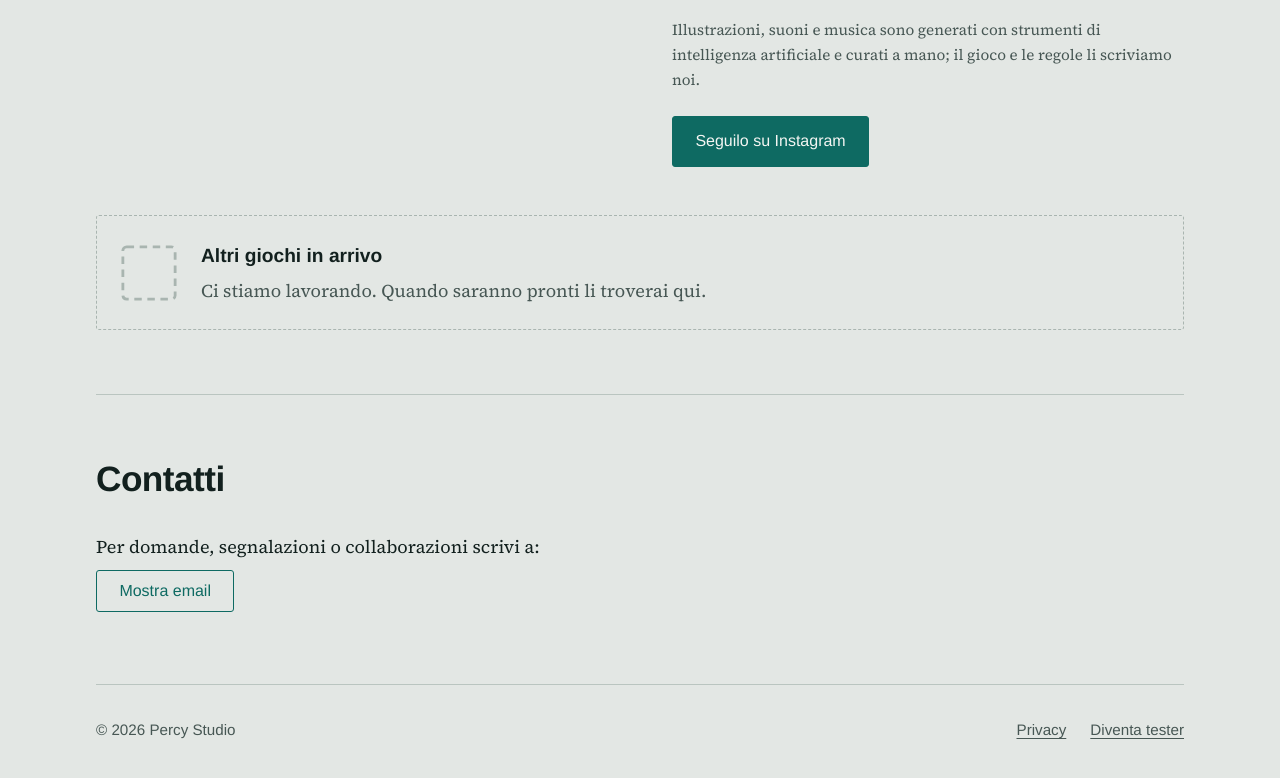
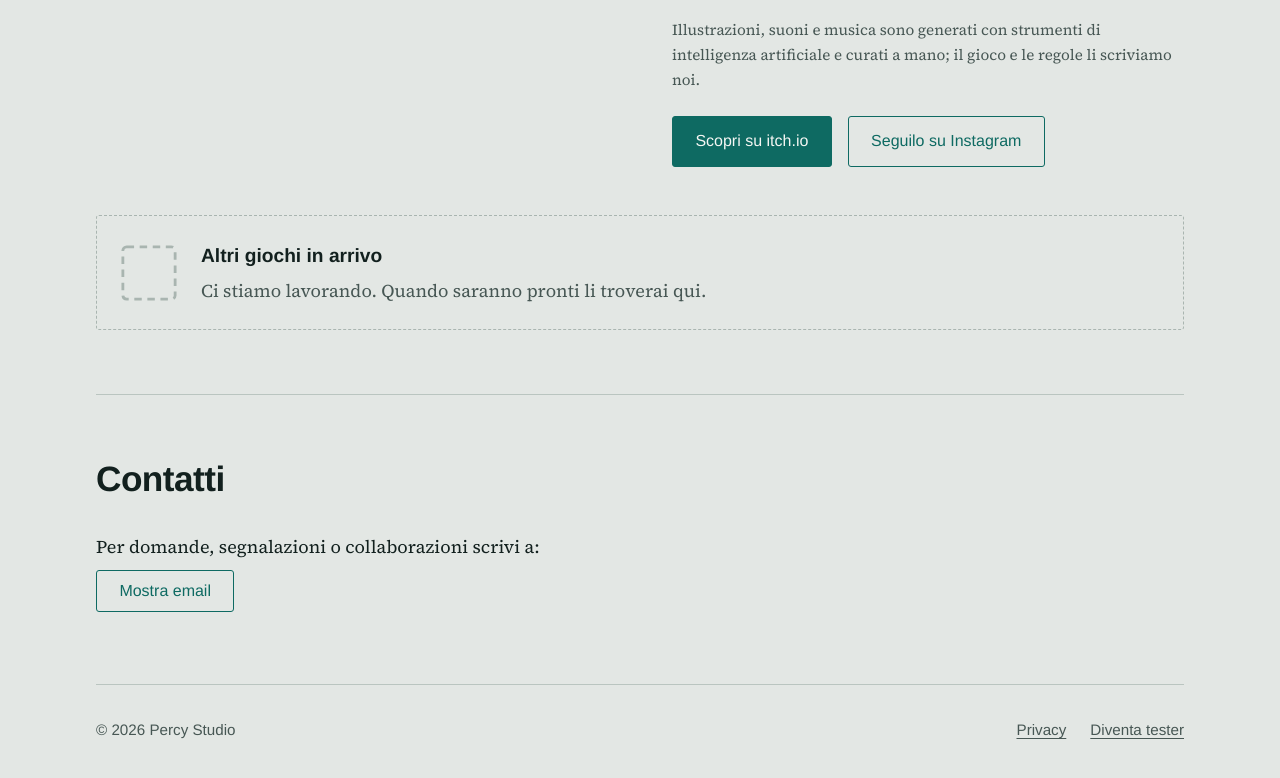
Before and after one commit to teologoeretico1975/LeTavoleDiAshanSite, a plain HTML site: page index.html in a window 1280 px wide. Shown: the part 1718-2496 px from the top of the page. Drawn offline with Linux system fonts and the light colour scheme; a web font is replaced by a local one.

Commit message:
Tarot Battle: pulsante per la pagina itch.io
"Scopri su itch.io" / "View on itch.io" come azione principale della
scheda; Instagram passa a pulsante secondario.

Co-Authored-By: Claude Opus 5.5 <noreply@anthropic.com>
Claude-Session: https://claude.ai/code/session_01642Ad4CHbpEwp74yiigF81

```diff
--- a/index.html
+++ b/index.html
@@ -68,7 +68,8 @@
             <dl class="facts"><dt>Piattaforma</dt><dd>Browser, da computer (su itch.io)</dd><dt>Prezzo</dt><dd>Il primo regno è gratuito</dd><dt>Lingue</dt><dd>Italiano, inglese, spagnolo</dd><dt>Stato</dt><dd>In arrivo il 22 dicembre 2026</dd></dl>
             <p class="ai-note">Illustrazioni, suoni e musica sono generati con strumenti di intelligenza artificiale e curati a mano; il gioco e le regole li scriviamo noi.</p>
             <div class="actions">
-              <a class="btn" href="https://www.instagram.com/percystudio.games/" rel="noopener">Seguilo su Instagram</a>
+              <a class="btn" href="https://percystudio.itch.io/tarot-battle" rel="noopener">Scopri su itch.io</a>
+              <a class="btn quiet" href="https://www.instagram.com/percystudio.games/" rel="noopener">Seguilo su Instagram</a>
             </div>
           </div>
         </div>
```
Also changed, not shown: en/index.html (+2 -1 lines).
